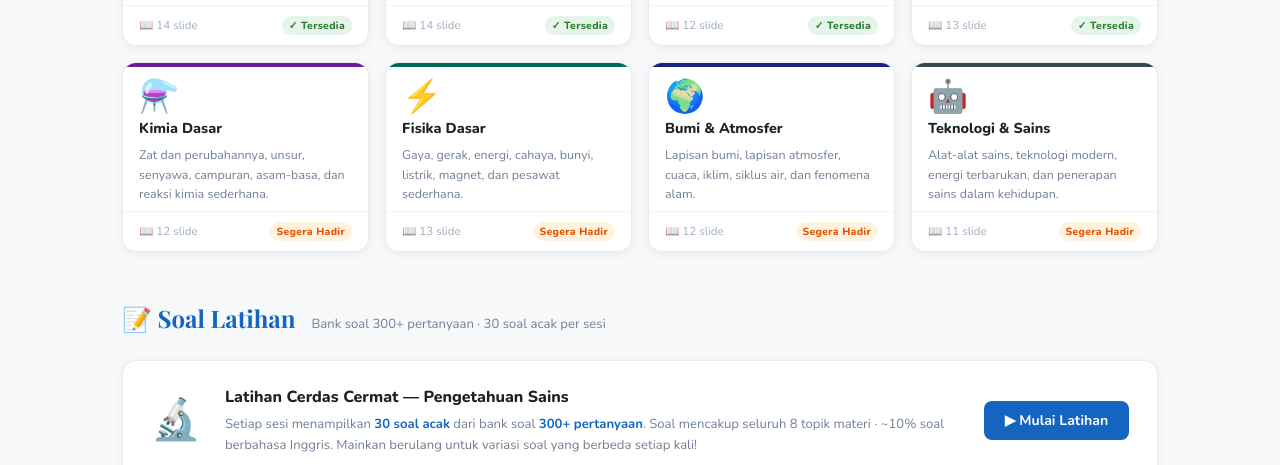
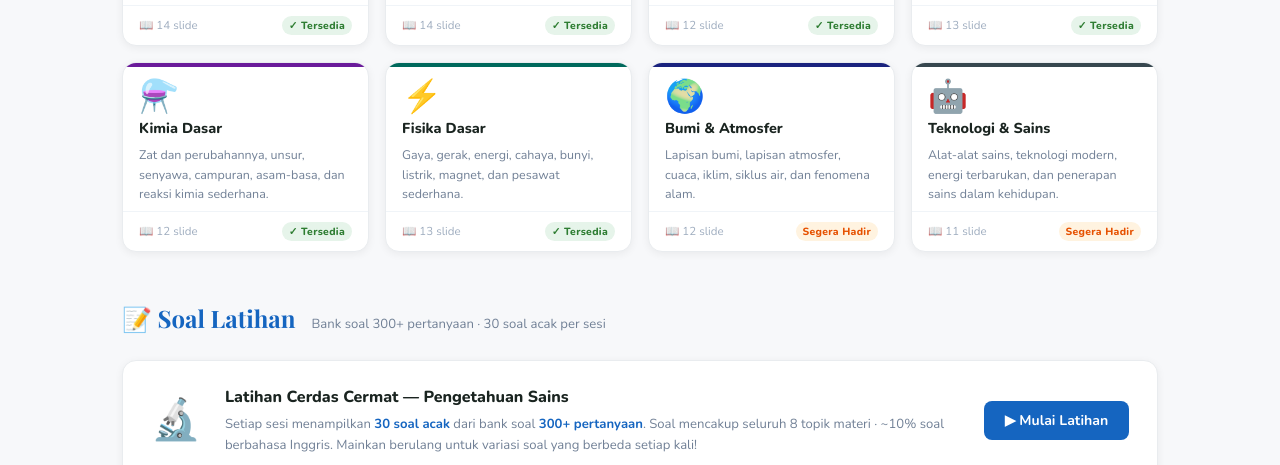
Before and after one commit to sdm01-elearning/cerdas-cermat, a plain HTML site: page sains/index.html in a window 1280 px wide. Shown: the part 635-1100 px from the top of the page. Drawn offline with nearby package versions, Linux system fonts and the light colour scheme.

Commit message:
Update index.html

```diff
--- a/sains/index.html
+++ b/sains/index.html
@@ -145,7 +145,7 @@
           <div class="mc-icon">⚗️</div>
           <div class="mc-title">Kimia Dasar</div>
           <div class="mc-desc">Zat dan perubahannya, unsur, senyawa, campuran, asam-basa, dan reaksi kimia sederhana.</div>
-          <div class="mc-foot"><span class="mc-slides">📖 12 slide</span><span class="mbadge mbadge-soon">Segera Hadir</span></div>
+          <div class="mc-foot"><span class="mc-slides">📖 12 slide</span><span class="mbadge mbadge-avail">✓ Tersedia</span></div>
         </a>
 
         <a href="materi/fisika-dasar.html" class="materi-card" style="--mc:#00695c">
@@ -153,7 +153,7 @@
           <div class="mc-icon">⚡</div>
           <div class="mc-title">Fisika Dasar</div>
           <div class="mc-desc">Gaya, gerak, energi, cahaya, bunyi, listrik, magnet, dan pesawat sederhana.</div>
-          <div class="mc-foot"><span class="mc-slides">📖 13 slide</span><span class="mbadge mbadge-soon">Segera Hadir</span></div>
+          <div class="mc-foot"><span class="mc-slides">📖 13 slide</span><span class="mbadge mbadge-avail">✓ Tersedia</span></div>
         </a>
 
         <a href="materi/bumi-atmosfer.html" class="materi-card" style="--mc:#1a237e">
```
